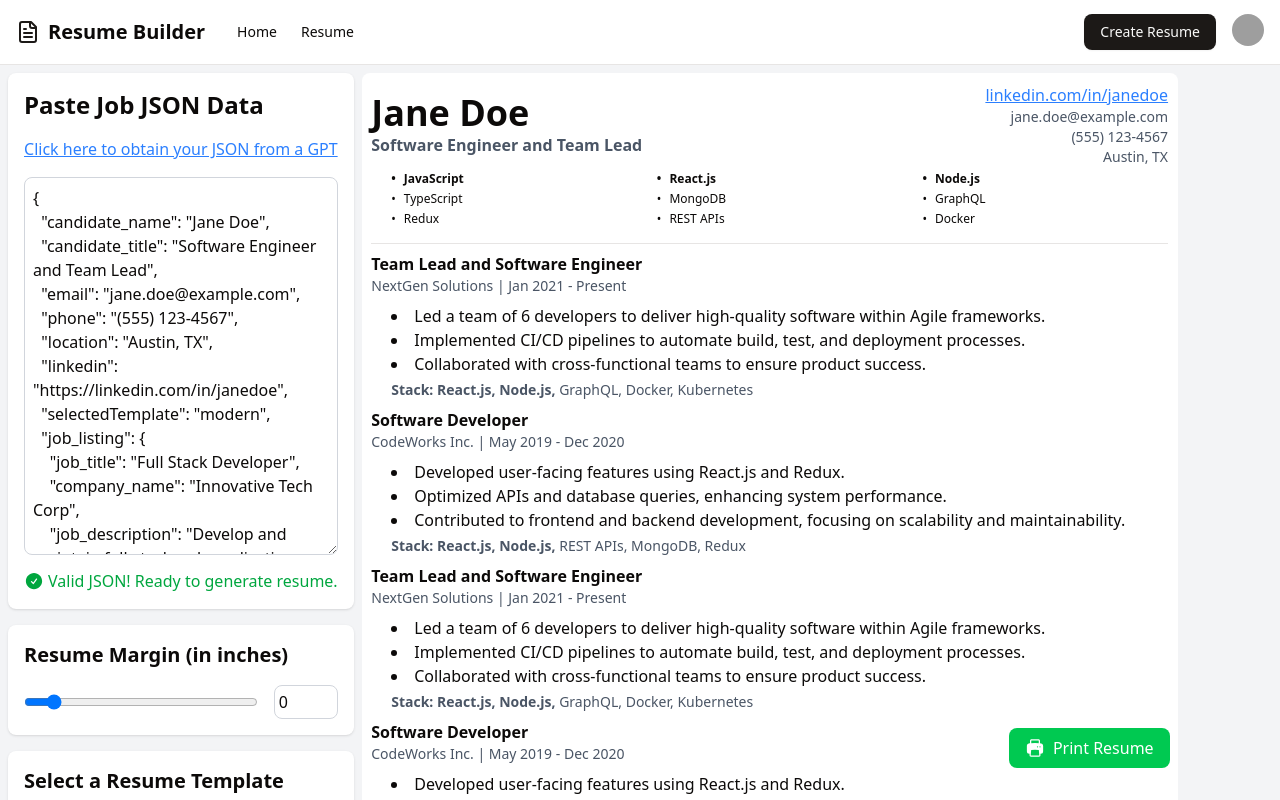
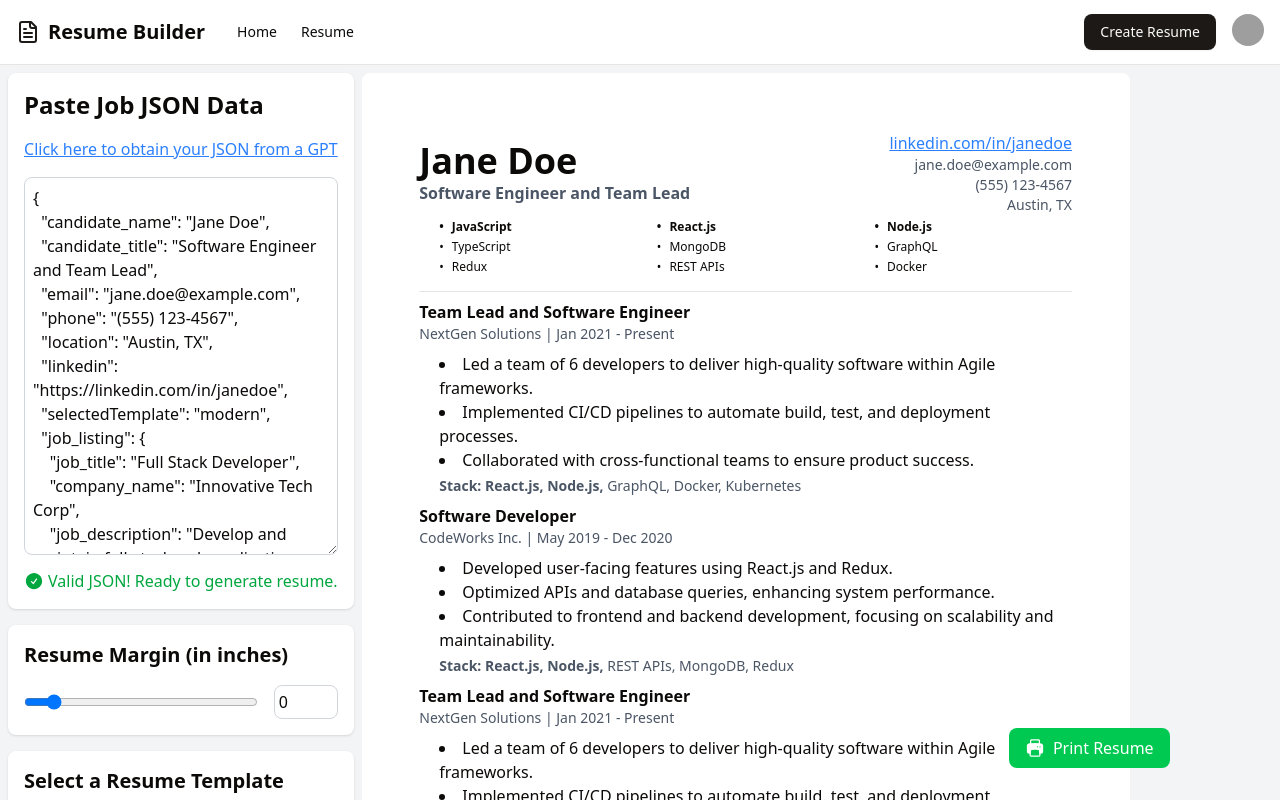
Before and after one commit to Dolphin-Web-Dynamics/CVBuilder, a Next.js app: page /resume in a window 1280 px wide. Shown: the top 800 px of the page. Built offline with nearby package versions, Linux system fonts and the light colour scheme; grey boxes are pictures that could not be loaded.

Commit message:
Make page proportions more realistic

```diff
--- a/src/components/ResumeDisplay.tsx
+++ b/src/components/ResumeDisplay.tsx
@@ -79,7 +79,7 @@ const ResumeDisplay: React.FC = () => {
               Print Resume
             </button>
           </div>
-          <div className="bg-white  rounded-md print:visible print:[&_*]:visible max-w-[8.5in] w-full">
+          <div className="bg-white p-[.5in] rounded-md print:visible print:[&_*]:visible max-w-[8in] w-full">
             <div
               className="w-full print:absolute print:left-0 print:top-0 print:w-full"
               style={{ padding: `${resumeData.resumeMargin || 0.1}in` }}
```
